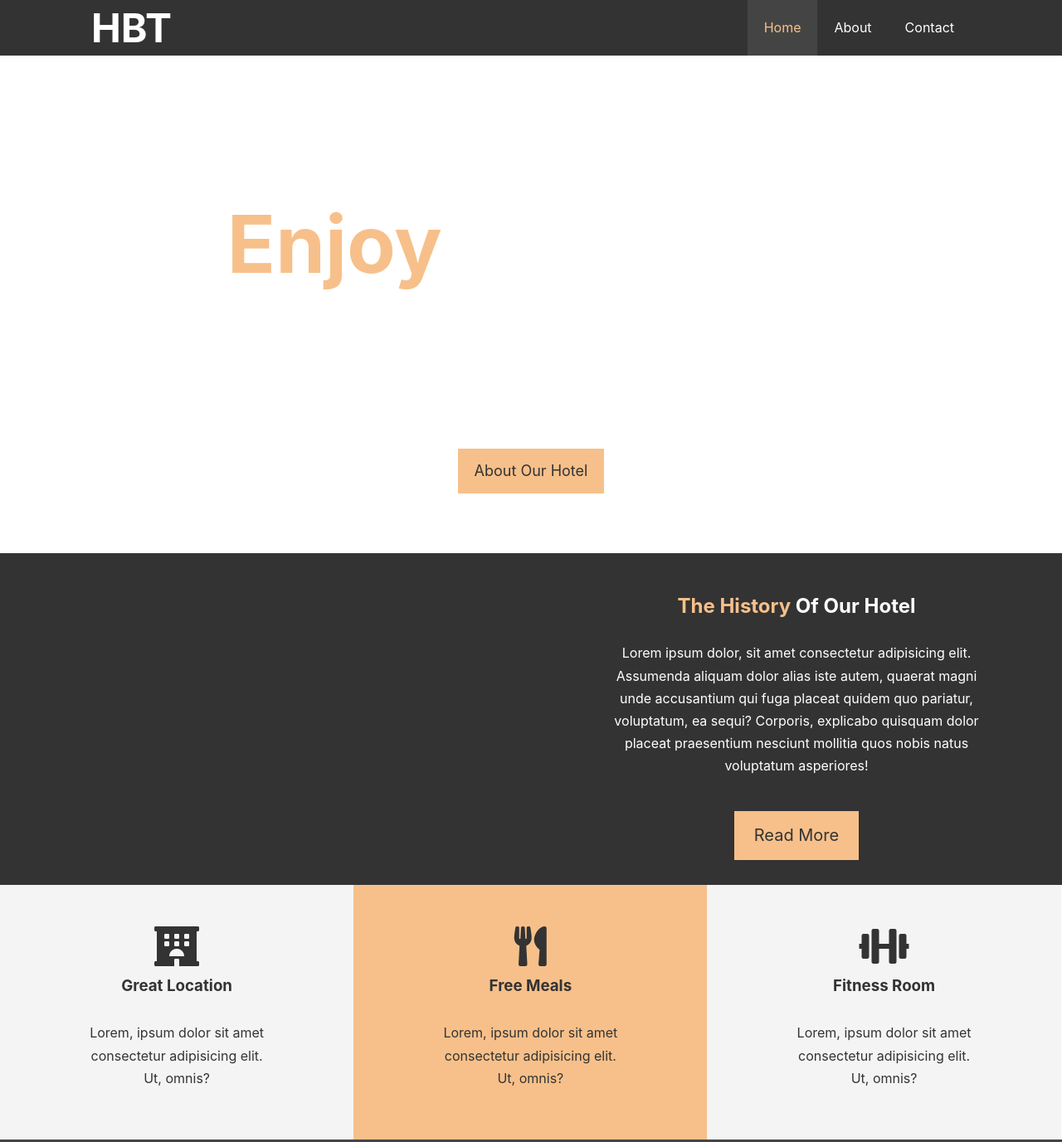
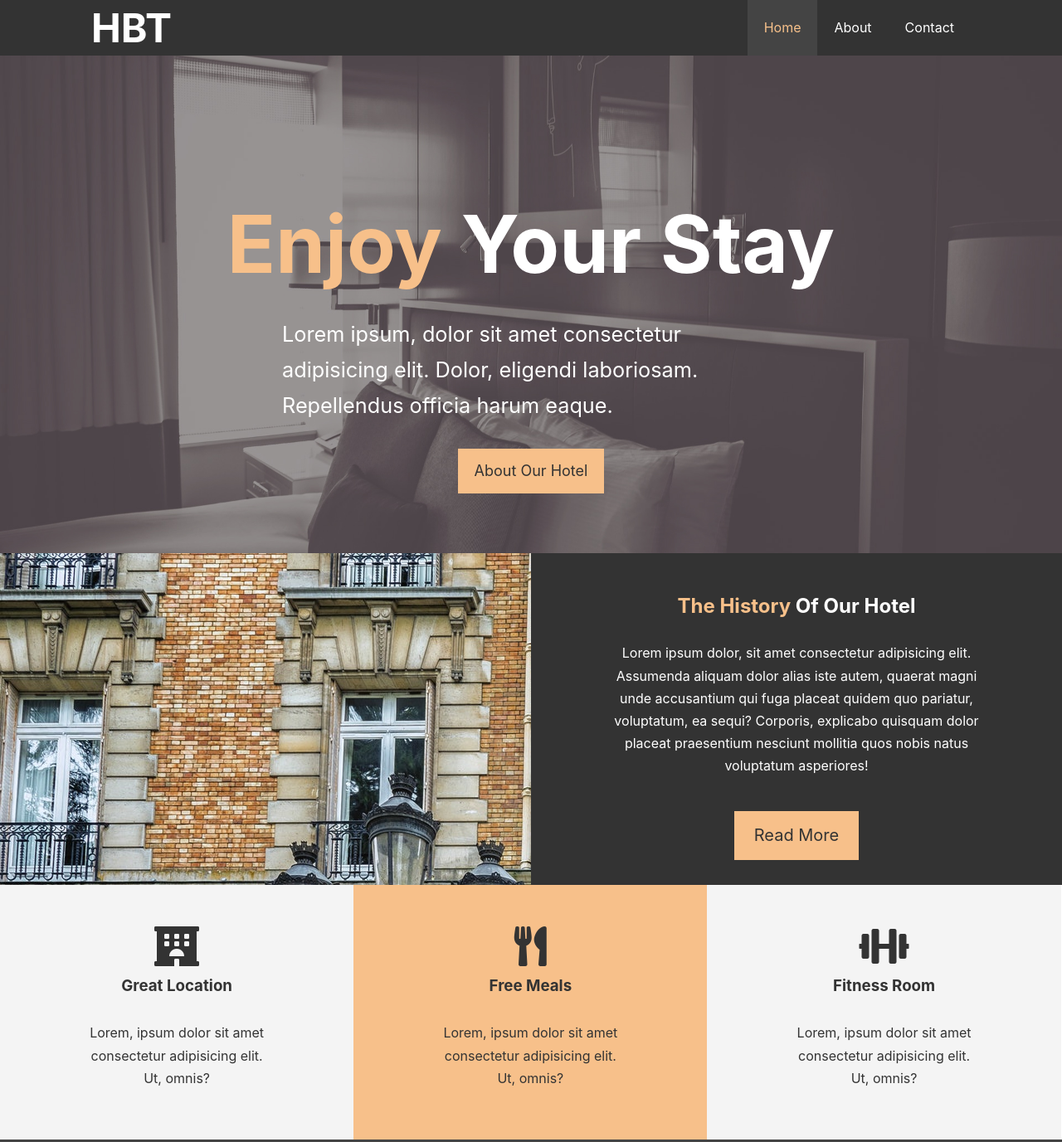
Before and after one commit to Muyiwa-Adebayo/Hotel-BT, a plain HTML site: page index.html in a window 1280 px wide. Shown: the top 1377 px of the page at 83% size. Drawn offline with Linux system fonts and the light colour scheme; the site is published under a folder, as on GitHub Pages, so addresses that start at the root find nothing.

Commit message:
Update style.css

```diff
--- a/style.css
+++ b/style.css
@@ -161,7 +161,7 @@ p {
 
 /* Showcase */
 #showcase {
-  background: url('/img/showcase.jpg') no-repeat center center/cover;
+  background: url('img/showcase.jpg') no-repeat center center/cover;
   height: 600px;
 }
 
@@ -192,7 +192,7 @@ p {
 #home-info .info-img {
   float: left;
   width: 50%;
-  background: url('/img/photo-1.jpg') no-repeat;
+  background: url('img/photo-1.jpg') no-repeat;
   min-height: 100%;
 }
 
@@ -244,7 +244,7 @@ p {
 /* Testimonials */
 #testimonials {
   height: 600px;
-  background: url('/img/test-bg.jpg') no-repeat center center/cover;
+  background: url('img/test-bg.jpg') no-repeat center center/cover;
   padding-top: 100px;
 }
 
```
